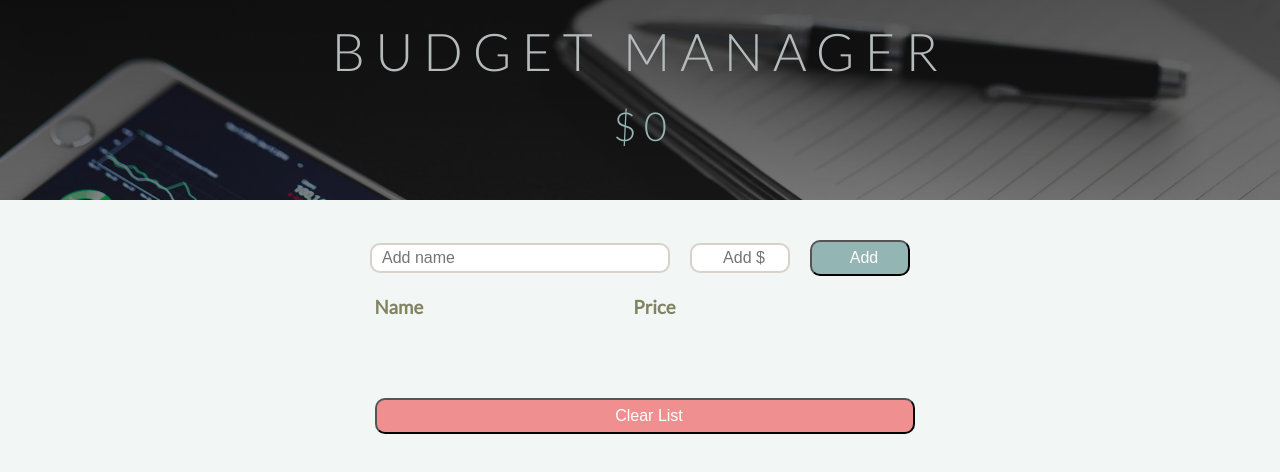
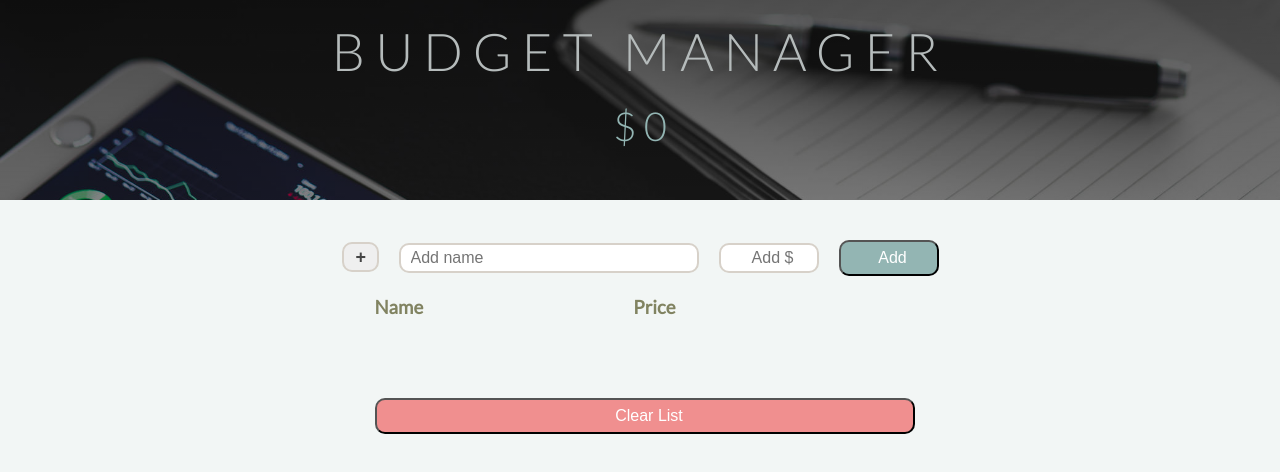
Before and after one commit to taryegh/budget-app, a React (Create React App) app: page / in a window 1280 px wide. Shown: the top 472 px of the page. Built offline with nearby package versions, Linux system fonts and the light colour scheme.

Commit message:
added +/- functionality

```diff
--- a/src/App.css
+++ b/src/App.css
@@ -70,7 +70,7 @@ body {
   cursor: pointer;
 }
 
-.btn:hover{
+.btn:hover {
   background-color: #6a918e;
 }
 
@@ -113,7 +113,7 @@ body {
   padding-right: 10px;
 }
 
-.btn-del:hover{
+.btn-del:hover {
   background-color: #ff4444;
 }
 
@@ -123,6 +123,16 @@ body {
   background-color: #f08f8f;
 }
 
-.btn-clear-list:hover{
+.btn-clear-list:hover {
   background-color: #f67171;
 }
+
+.sel {
+  width: auto;
+  font-size: 18px;
+  font-weight: 700;
+  color: #444;
+  padding-right: 10px;
+  padding-left: 12px;
+  appearance: none;
+}
--- a/src/App.js
+++ b/src/App.js
@@ -13,7 +13,8 @@ class App extends React.Component {
       id: 1 + Math.random(),
       itemName: "",
       itemPrice: "",
-      count: 0
+      count: 0,
+      select: "plus"
     };
 
     this.handleChangeName = this.handleChangeName.bind(this);
@@ -22,6 +23,13 @@ class App extends React.Component {
     this.handleDelete = this.handleDelete.bind(this);
     this.handleSubmitAndCalc = this.handleSubmitAndCalc.bind(this);
     this.handleClearList = this.handleClearList.bind(this);
+    this.handleSelectOpt = this.handleSelectOpt.bind(this);
+  }
+
+  handleSelectOpt(e) {
+    this.setState({
+      select: e.target.value
+    });
   }
 
   handleChangeName(e) {
@@ -43,7 +51,7 @@ class App extends React.Component {
       items: filteredItems
     });
 
-    this.calcBudget()
+    this.calcBudget();
   }
 
   handleClearList() {
@@ -63,7 +71,10 @@ class App extends React.Component {
       const newItem = {
         id: this.state.id,
         itemName: this.state.itemName,
-        itemPrice: this.state.itemPrice
+        itemPrice:
+          this.state.select === "plus"
+            ? this.state.itemPrice
+            : -this.state.itemPrice
       };
 
       const updatesItems = [...this.state.items, newItem];
@@ -72,9 +83,10 @@ class App extends React.Component {
         items: updatesItems,
         id: 1 + Math.random(),
         itemName: "",
-        itemPrice: ""
+        itemPrice: "",
       });
     }
+    console.log(this.state.select);
   }
 
   calcBudget() {
@@ -111,6 +123,7 @@ class App extends React.Component {
           handleChangeName={this.handleChangeName}
           handleChangePrice={this.handleChangePrice}
           handleSubmitAndCalc={this.handleSubmitAndCalc}
+          handleSelectOpt={this.handleSelectOpt}
         />
         <BudgetList
           items={this.state.items}
--- a/src/componenets/BudgetInput.jsx
+++ b/src/componenets/BudgetInput.jsx
@@ -5,6 +5,11 @@ class BudgetInput extends React.Component {
     return (
       <div>
         <form onSubmit={this.props.handleSubmitAndCalc} action="">
+          <select onChange={this.props.handleSelectOpt} className="inp sel">
+            <option value="plus">+</option>
+            <option value="minus">-</option>
+          </select>
+
           <input
             className="inp"
             type="text"
```
